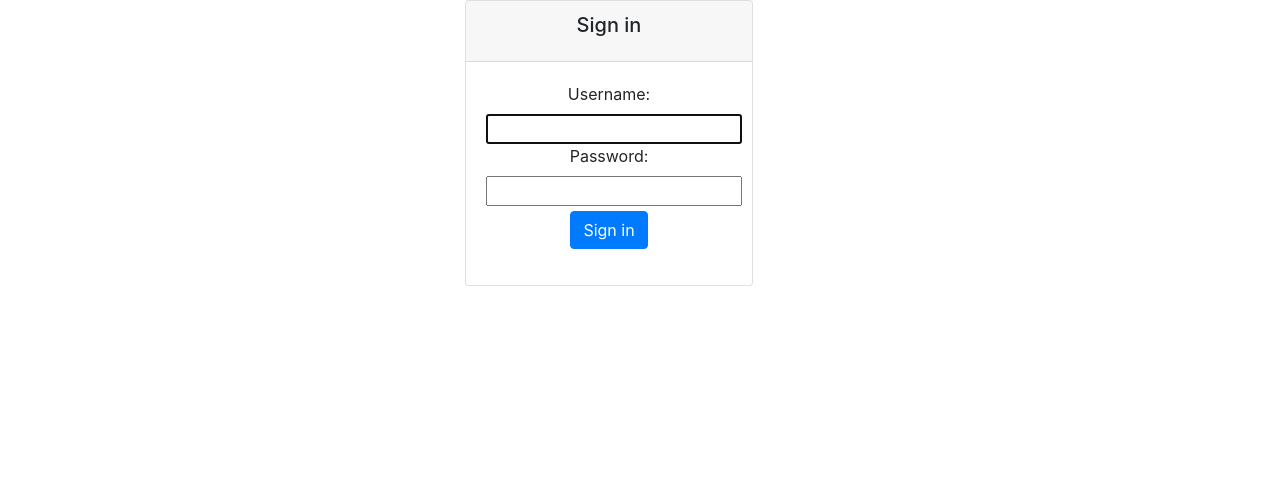
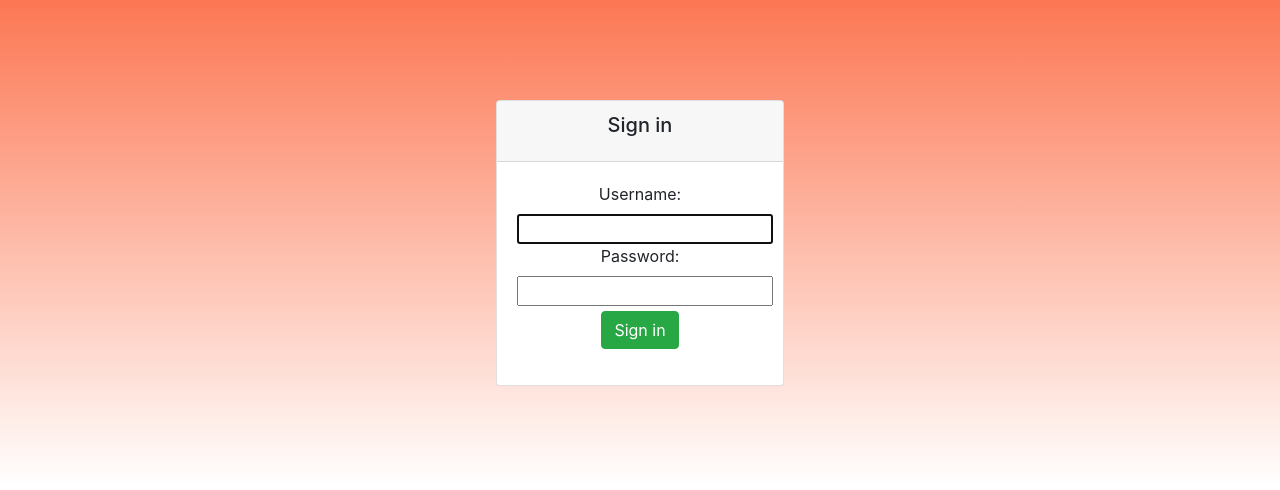
Before and after one commit to NehanSikder/ReadingTracker, a Django app: page /accounts/login/ in a window 1280 px wide. Shown: the top 490 px of the page. Run offline with Django 3.2, Linux system fonts and the light colour scheme; some libraries are stand-ins or nearby versions.

Commit message:
Centered login card:

```diff
--- a/tracker/templates/registration/login.html
+++ b/tracker/templates/registration/login.html
@@ -5,11 +5,14 @@
 	<p>Unable to access page. Please trying logging in again</p>
 	{% endif %}
 
-	<div class="row">
+	<div class="row" style="padding: 100px">
 	    <div class="col-sm">
 	    </div>
 	    <div class="col-sm">
-	      <div class="card" style="width: 18rem;">
+	    	<div class="row-sm-12">
+	    	</div>
+	    	<div class="row-sm-12 my-auto">
+	    		<div class="card mx-auto" style="width: 18rem;">
 					<div class="card-header">
 					    <h5 class="card-title">Sign in</h5>
 				    </div>
@@ -18,11 +21,14 @@
 					    	<form action="{% url 'login' %}" method="post">
 									{% csrf_token %}
 								{{ form }}
-							<input style="margin-top: 5px" class="btn btn-primary" type="submit" id="login-btn" value="Sign in">
+								<input style="margin-top: 5px" class="btn btn-success" type="submit" id="login-btn" value="Sign in">
 								<input type="hidden" name="next" value="{{ next }}">
 							</form>
 						</div>
 				    </div>
+				</div>
+	    	</div>
+	    	<div class="row-sm-12">
 	    	</div>
 	    </div>
 	    <div class="col-sm">
--- a/tracker/templates/tracker/base.html
+++ b/tracker/templates/tracker/base.html
@@ -1,11 +1,19 @@
+{% load static %}
 <!DOCTYPE html>
 <html>
 <head>
 	<link rel="stylesheet" href="https://stackpath.bootstrapcdn.com/bootstrap/4.4.1/css/bootstrap.min.css" integrity="sha384-Vkoo8x4CGsO3+Hhxv8T/Q5PaXtkKtu6ug5TOeNV6gBiFeWPGFN9MuhOf23Q9Ifjh" crossorigin="anonymous">
 	<title>Reading Tracker</title>
 </head>
-<body>
-	<div  class="container" style="width: 100%; text-align: center;">
+<!-- <body style="background: url({% static 'images/background.jpg' %}) no-repeat center center fixed; background-size: cover;"> -->
+<body style="background: linear-gradient(#FC7753, white);
+  height: 100%;
+  background-position: center;
+  background-repeat: no-repeat;
+  background-size: cover;
+  position: relative">
+
+	<div class="container" style="width: 100%; text-align: center; ">
 		{% block content %}
     	{% endblock %}
 	</div>
```
Also changed, not shown: tracker/templates/tracker/index.html (+5 -4 lines). Lines whose indentation alone changed are shown as unchanged.
